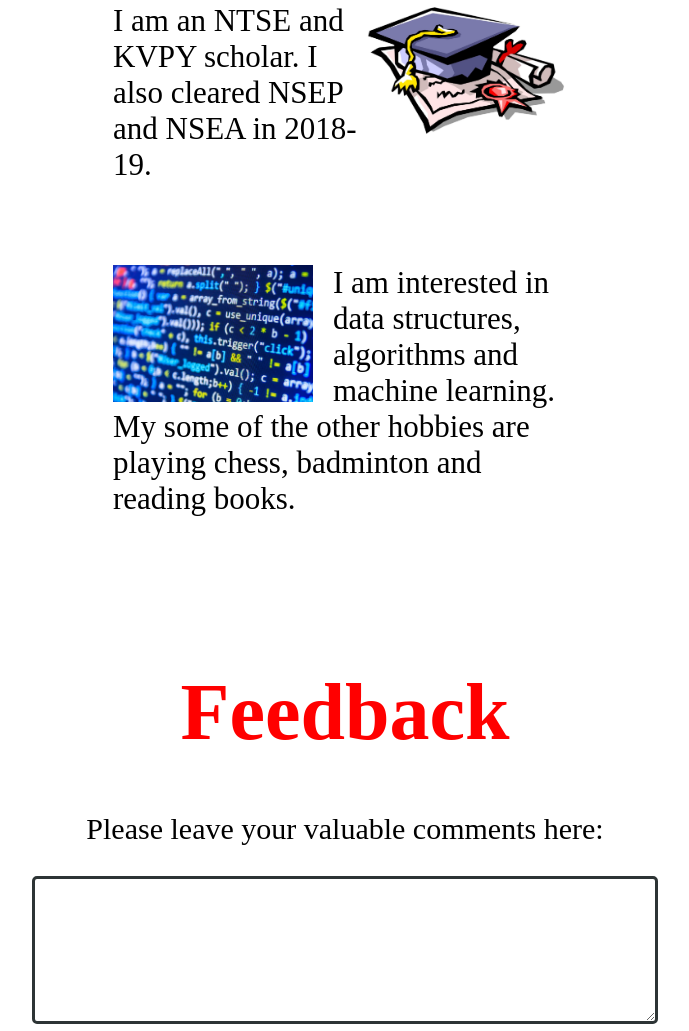
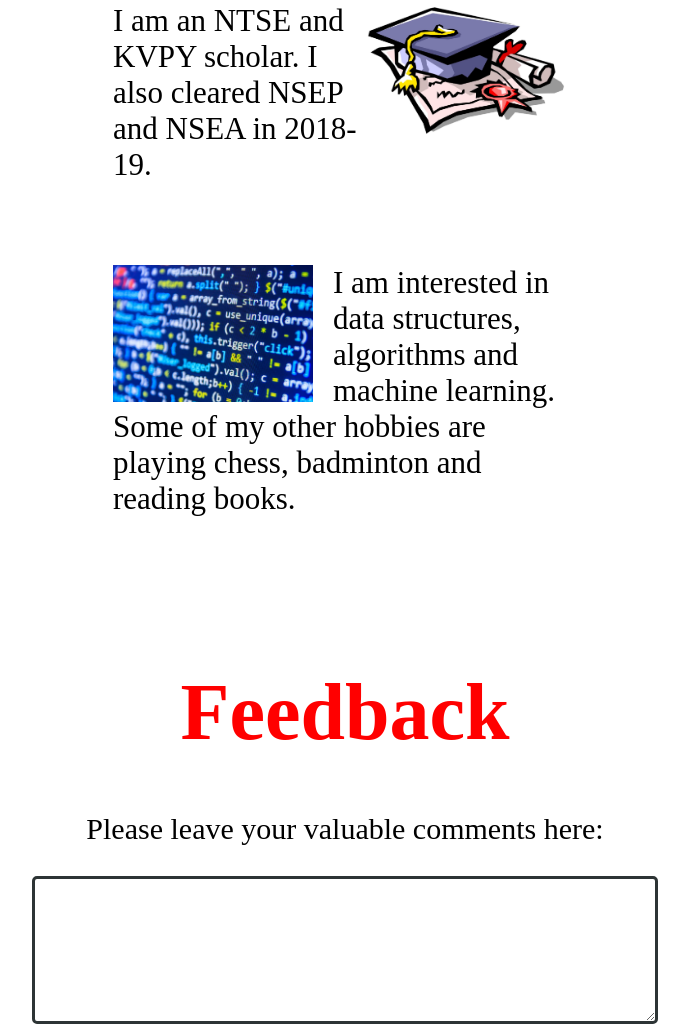
Before and after one commit to shivamgarg2005/shivamgarg2005.github.io, a plain HTML site: page index.html in a window 1280 px wide. Shown: the part 1917-2948 px from the top of the page, without its empty margins (295-984 px from the left). Drawn offline with Linux system fonts and the light colour scheme.

Commit message:
Update index.html
typing error

```diff
--- a/index.html
+++ b/index.html
@@ -47,7 +47,7 @@
 
        <div>
         <img src="images/img3.png" class="img3">
-        <p>I am interested in data structures, algorithms and machine learning. My some of the other hobbies are playing chess, badminton and reading books.</p>
+        <p>I am interested in data structures, algorithms and machine learning. Some of my other hobbies are playing chess, badminton and reading books.</p>
 
        </div>
     </div>
```
